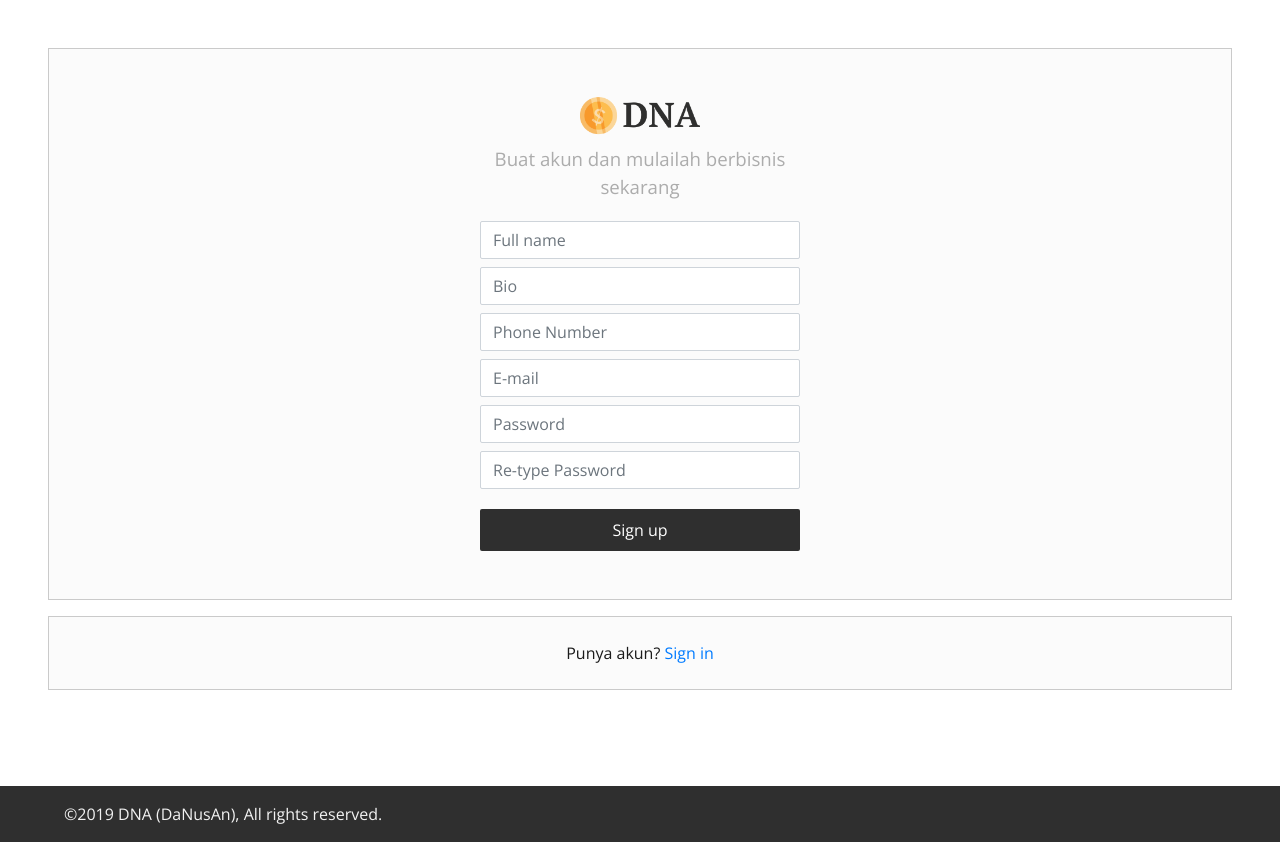
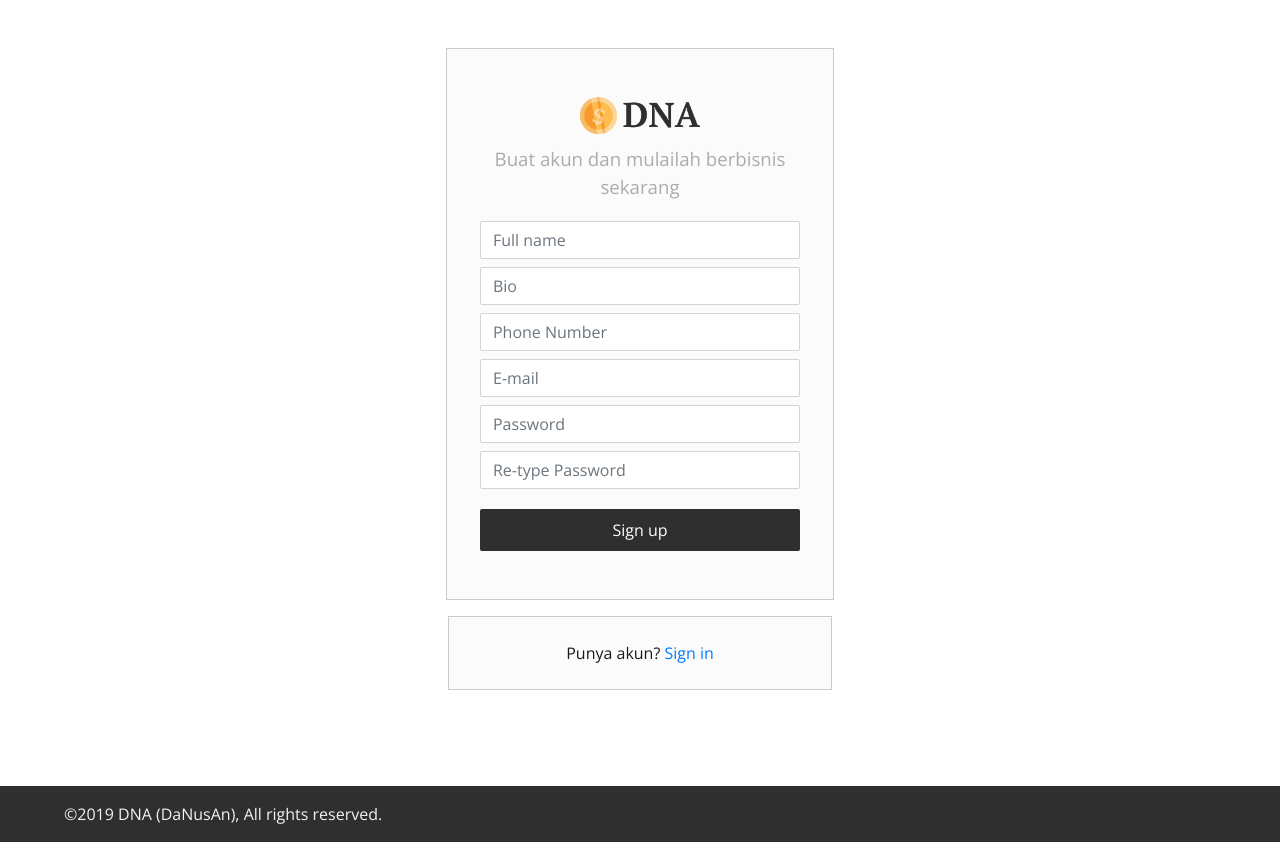
Before and after one commit to mrifqyz/ppw-2019-project2, a Django app: page /register in a window 1280 px wide. Run offline with Django 3.2, Linux system fonts and the light colour scheme; some libraries are stand-ins or nearby versions.

Commit message:
[GREEN] fix styling on kelola and register

```diff
--- a/userApp/static/main.css
+++ b/userApp/static/main.css
@@ -69,6 +69,10 @@ footer p {
 }
 
 .mw200{
+    max-width: 30vw;
+}
+
+.min30vw{
     min-width: 30vw;
 }
 
@@ -132,8 +136,8 @@ footer p {
 }
 
 .img-circle img{
-    width: auto;
-    height: 200px;
+    width: 100%;
+    height: auto;
 }
 
 .flex-col-left{
--- a/userApp/templates/kelola.html
+++ b/userApp/templates/kelola.html
@@ -2,9 +2,9 @@
 {% load static %}
 {% block content %}
 {% if user.is_authenticated %}
-<div class="content row m-5">
+<div class="content row m-5 flex-col-left">
     <div class="info-container flex-row-left">
-        <div class="col-md-2">
+        <!-- <div class="col-md-2"> -->
             <div class="img-circle mr-4">
                 {% if user.img  %}
                 <img src="{{user.img.url}}" alt="">
@@ -12,7 +12,7 @@
                 <img src="{% static 'favicon.png' %}" alt="">
                 {% endif %}
             </div>
-        </div>
+        <!-- </div> -->
 
         <!-- <div class="col"> -->
             <div class="text-container flex-col-left">
--- a/userApp/templates/login.html
+++ b/userApp/templates/login.html
@@ -2,7 +2,7 @@
 {% load static %}
 {% block content %}
     <div class="content-login">
-        <div class="box-container flex-col-center mw200">
+        <div class="box-container flex-col-center min30vw">
             <div class="logo-container m-5">
                 <a href="{% url 'home' %}">
                     <img src="{% static 'dna.png' %}" alt="" id="logo">
@@ -27,7 +27,7 @@
             </div>
         </div>
 
-        <div class="box-container flex-col-center mw200 mt-3">
+        <div class="box-container flex-col-center min30vw mt-3">
             <p class='m-4'>Belum punya akun? <a href="{% url 'register' %}">Buat akun</a></p>
         </div>
     </div>
--- a/userApp/templates/register.html
+++ b/userApp/templates/register.html
@@ -1,7 +1,9 @@
 {% extends 'footer.html' %}
 {% load static %}
 {% block content %}
-<div class="box-container flex-col-center mw200">
+<div class="content flex-col-center">
+
+    <div class="box-container flex-col-center min30vw">
         <div class="logo-container flex-col-center mx-5 mt-5 mb-3">
             <a href="/kelola"><img src="{% static 'dna.png' %}" alt="" id="logo"></a>
             <p class="disabled-text text-14 text-center mt-2">Buat akun dan mulailah berbisnis<br>sekarang</p>
@@ -42,7 +44,8 @@
         </div>
     </div>
 
-<div class="box-container flex-col-center mw200 mt-3 mb-5">
+    <div class="box-container flex-col-center min30vw mt-3 mb-5">
         <p class='m-4'>Punya akun? <a href="/login">Sign in</a></p>
     </div>
+</div>
 {% endblock %}
```
Lines whose indentation alone changed are shown as unchanged.
